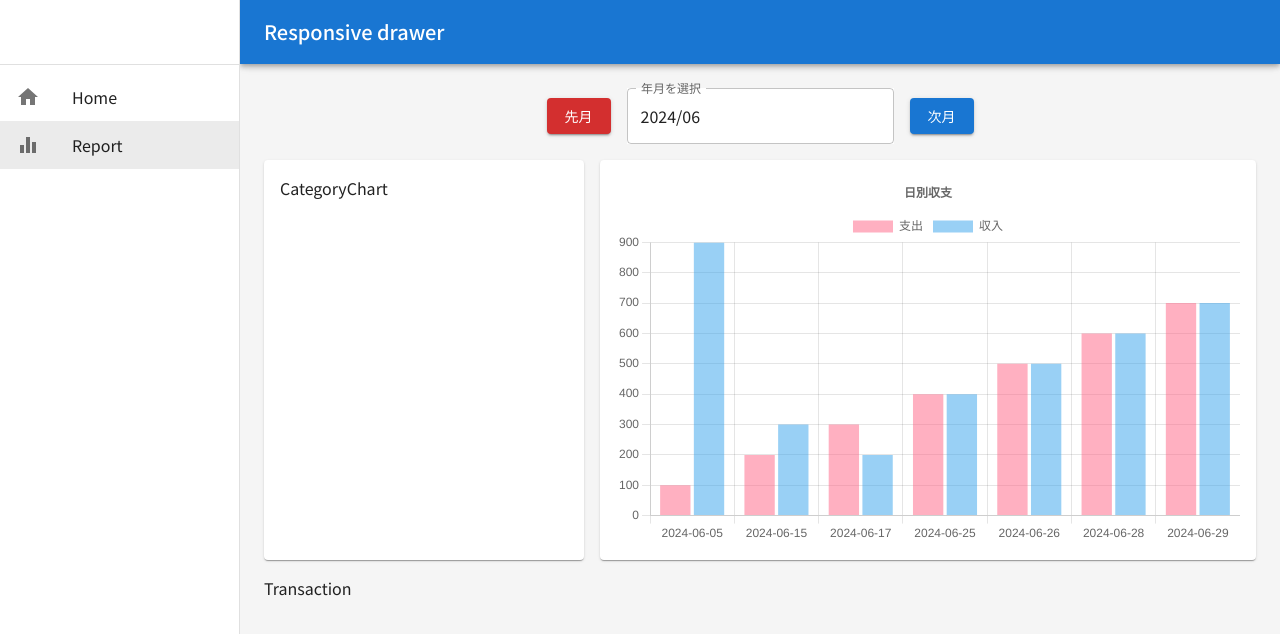
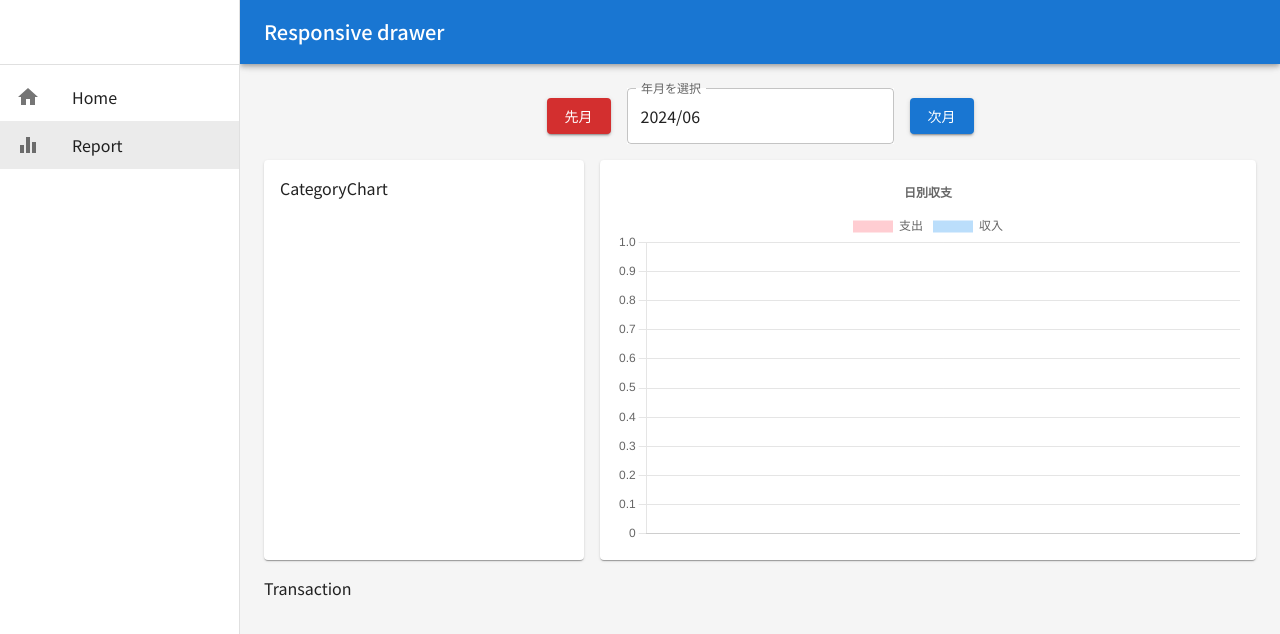
Before and after one commit to tajimamsk/household-app, a React (Create React App) app: page /report in a window 1280 px wide. Shown: the top 634 px of the page. Built offline with nearby package versions, Linux system fonts and the light colour scheme; no server answers; the database is empty.

Commit message:
データの反映

```diff
--- a/src/App.tsx
+++ b/src/App.tsx
@@ -165,6 +165,7 @@ function App() {
                 <Report
                   currentMonth={currentMonth}
                   setCurrentMonth={setCurrentMonth}
+                  monthlyTransactions={monthlyTransactions}
                 />
               }
             />
--- a/src/components/BarChart.tsx
+++ b/src/components/BarChart.tsx
@@ -1,3 +1,4 @@
+import { Transaction } from "../types";
 import {
   Chart as ChartJS,
   CategoryScale,
@@ -6,8 +7,11 @@ import {
   Title,
   Tooltip,
   Legend,
+  ChartData,
 } from "chart.js";
 import { Bar } from "react-chartjs-2";
+import { calculateDailyBalances } from "../utils/financeCalculations";
+import { useTheme } from "@mui/material";
 
 ChartJS.register(
   CategoryScale,
@@ -18,7 +22,12 @@ ChartJS.register(
   Legend
 );
 
-const BarChart = () => {
+interface BarChartProps {
+  monthlyTransactions: Transaction[];
+}
+
+const BarChart = ({ monthlyTransactions }: BarChartProps) => {
+  const theme = useTheme();
   const options = {
     maintainAspectRatio: false,
     responsive: true,
@@ -33,28 +42,29 @@ const BarChart = () => {
     },
   };
 
-  const labels = [
-    "2024-06-05",
-    "2024-06-15",
-    "2024-06-17",
-    "2024-06-25",
-    "2024-06-26",
-    "2024-06-28",
-    "2024-06-29",
-  ];
+  const dailyBalances = calculateDailyBalances(monthlyTransactions);
+  console.log(dailyBalances);
+  console.log(monthlyTransactions);
 
-  const data = {
-    labels,
+  const dateLabels = Object.keys(dailyBalances).sort();
+  // console.log(dateLabels);
+
+  const expenseData = dateLabels.map((day) => dailyBalances[day].expense);
+  const incomeData = dateLabels.map((day) => dailyBalances[day].income);
+  // console.log(expenseData);
+
+  const data: ChartData<"bar"> = {
+    labels: dateLabels,
     datasets: [
       {
         label: "支出",
-        data: [100, 200, 300, 400, 500, 600, 700],
-        backgroundColor: "rgba(255,99,132,0.5)",
+        data: expenseData,
+        backgroundColor: theme.palette.expenseColor.light,
       },
       {
         label: "収入",
-        data: [900, 300, 200, 400, 500, 600, 700],
-        backgroundColor: "rgba(53,162,235,0.5)",
+        data: incomeData,
+        backgroundColor: theme.palette.incomeColor.light,
       },
     ],
   };
--- a/src/pages/Report.tsx
+++ b/src/pages/Report.tsx
@@ -2,15 +2,21 @@ import MonthSelector from "../components/MonthSelector";
 import CategoryChart from "../components/CategoryChart";
 import BarChart from "../components/BarChart";
 import TransactionTable from "../components/TransactionTable";
+import { Transaction } from "../types";
 
 import { Grid, Paper } from "@mui/material";
 
 interface ReportProps {
   currentMonth: Date;
   setCurrentMonth: React.Dispatch<React.SetStateAction<Date>>;
+  monthlyTransactions: Transaction[];
 }
 
-const Report = ({ currentMonth, setCurrentMonth }: ReportProps) => {
+const Report = ({
+  currentMonth,
+  setCurrentMonth,
+  monthlyTransactions,
+}: ReportProps) => {
   const commonPaperStyle = {
     height: { xs: "auto", md: "400px" },
     display: "flex",
@@ -35,7 +41,7 @@ const Report = ({ currentMonth, setCurrentMonth }: ReportProps) => {
       <Grid item xs={12} md={8}>
         <Paper sx={commonPaperStyle}>
           {/* 棒グラフ */}
-          <BarChart />
+          <BarChart monthlyTransactions={monthlyTransactions} />
         </Paper>
       </Grid>
       <Grid item xs={12}>
```
